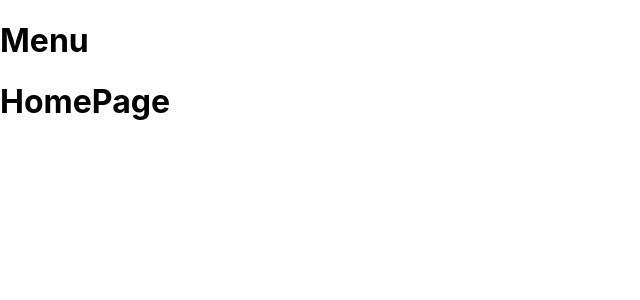
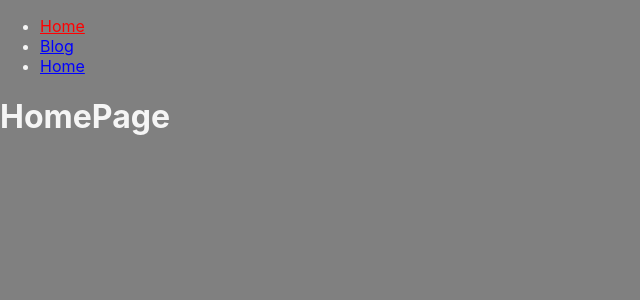
Before and after one commit to FROSTYLAN/router-example, a React (Create React App) app: page / in a window 1280 px wide. Shown: the top 300 px of the page, without its empty margins (0-640 px from the left). Built offline with nearby package versions, Linux system fonts and the light colour scheme.

Commit message:
Link vs. NavLink

```diff
--- a/src/components/Menu.js
+++ b/src/components/Menu.js
@@ -1,7 +1,41 @@
 import React from "react";
+import { NavLink } from "react-router-dom";
 
 function Menu() {
-  return <h1>Menu</h1>;
+  return (
+    <nav>
+      <ul>
+        {
+          routes.map(route => (
+            <li>
+              <NavLink
+                style={({ isActive }) => ({
+                  color: isActive ? 'red' : 'blue'
+                })}
+                to={route.to}
+              >
+                {route.text}
+              </NavLink>
+            </li>
+          ))
+        }
+      </ul>
+    </nav>
+  )
 }
 
+const routes = []
+routes.push({
+  to: '/',
+  text: 'Home'
+})
+routes.push({
+  to: '/blog',
+  text: 'Blog'
+})
+routes.push({
+  to: '/profile',
+  text: 'Home'
+})
+
 export { Menu };
--- a/src/index.css
+++ b/src/index.css
@@ -1,4 +1,6 @@
 body {
+  background: gray;
+  color: whitesmoke;
   margin: 0;
   font-family: -apple-system, BlinkMacSystemFont, 'Segoe UI', 'Roboto', 'Oxygen',
     'Ubuntu', 'Cantarell', 'Fira Sans', 'Droid Sans', 'Helvetica Neue',
```
Also changed, not shown: src/App.js (line endings or trailing spaces).
